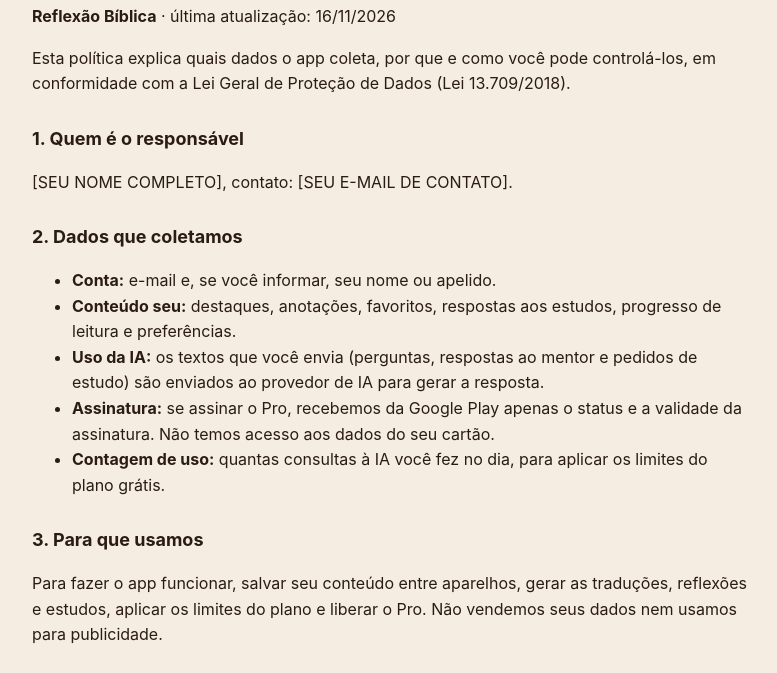
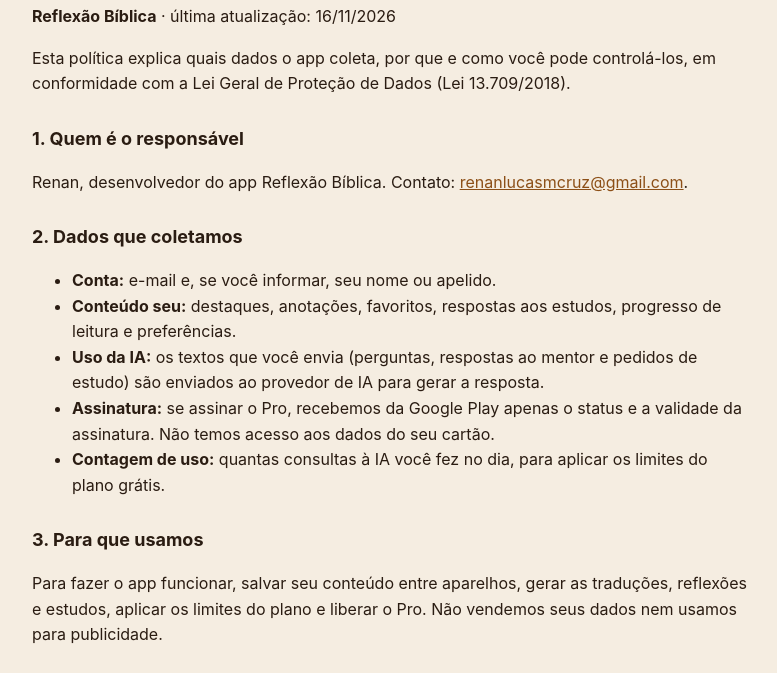
Before and after one commit to renanlucasmcruz-alt/reflexao-biblica1, a plain HTML site: page privacidade.html in a window 1280 px wide. Shown: the part 118-791 px from the top of the page, without its empty margins (248-1025 px from the left). Drawn offline with Linux system fonts and the light colour scheme.

Commit message:
Privacy/terms: contact filled in
Co-Authored-By: Claude Opus 5.5 <noreply@anthropic.com>
Claude-Session: https://claude.ai/code/session_014kNXne7GiEcN9Ho7ujMwxq

```diff
--- a/privacidade.html
+++ b/privacidade.html
@@ -3,7 +3,7 @@
 <p><b>Reflexão Bíblica</b> · última atualização: <span id="d"></span></p>
 <p>Esta política explica quais dados o app coleta, por que e como você pode controlá-los, em conformidade com a Lei Geral de Proteção de Dados (Lei 13.709/2018).</p>
 <h2>1. Quem é o responsável</h2>
-<p>[SEU NOME COMPLETO], contato: [SEU E-MAIL DE CONTATO].</p>
+<p>Renan, desenvolvedor do app Reflexão Bíblica. Contato: <a href="mailto:renanlucasmcruz@gmail.com">renanlucasmcruz@gmail.com</a>.</p>
 <h2>2. Dados que coletamos</h2>
 <ul><li><b>Conta:</b> e-mail e, se você informar, seu nome ou apelido.</li>
 <li><b>Conteúdo seu:</b> destaques, anotações, favoritos, respostas aos estudos, progresso de leitura e preferências.</li>
```
Also changed, not shown: termos.html (+1 -1 lines).
